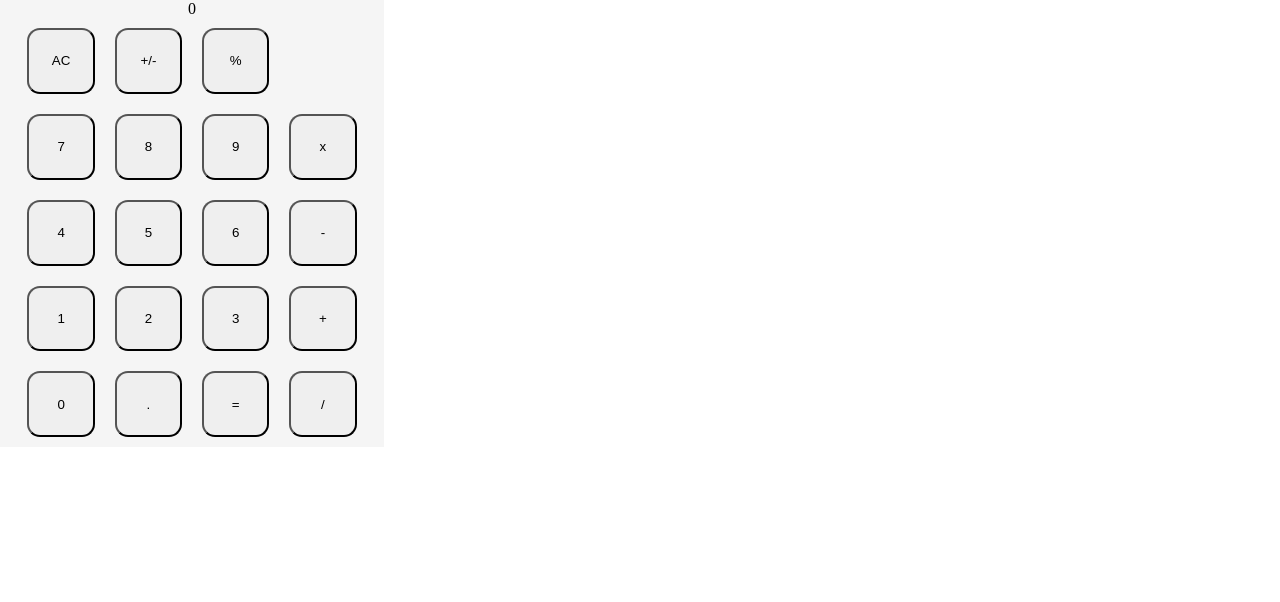
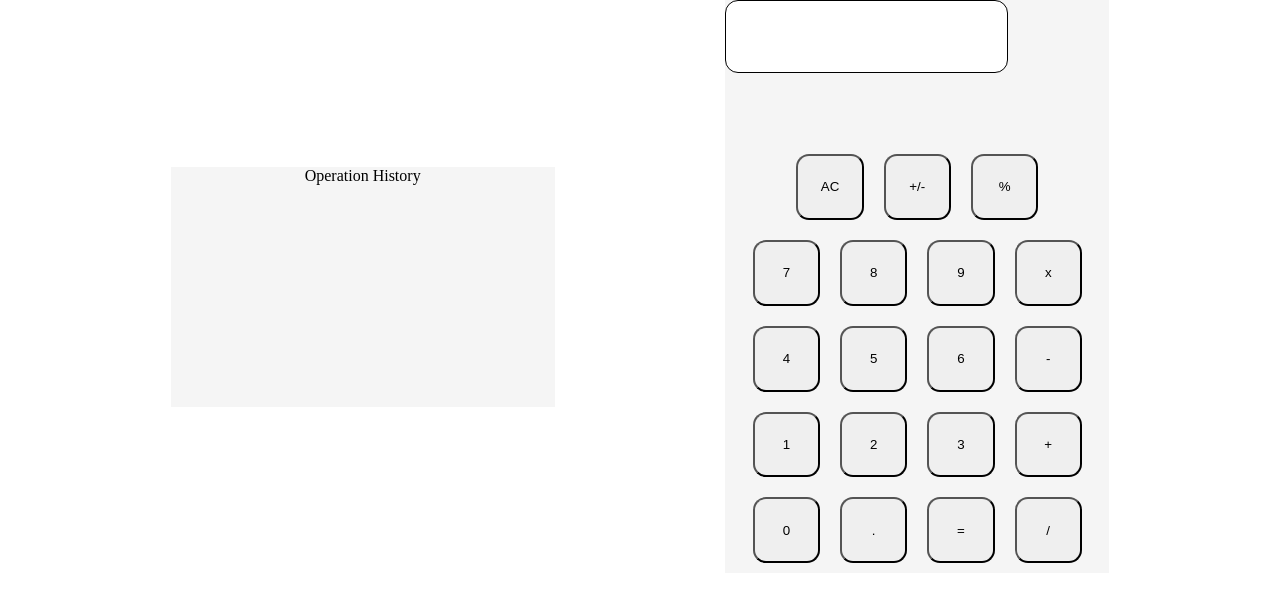
Before and after one commit to ahmadsh14/Calcolator, a React (Create React App) app: page / in a window 1280 px wide. Shown: the top 602 px of the page. Built offline with nearby package versions, Linux system fonts and the light colour scheme.

Commit message:
initial commit

```diff
--- a/src/components/CalcolatorButton.jsx
+++ b/src/components/CalcolatorButton.jsx
@@ -1,70 +1,153 @@
 import React, { Fragment } from "react";
-import { useState } from "react";
 import classes from "./Calculator.module.css";
-import { evaluate } from "mathjs";
 
-const CalButton = ({ updateNumValue }) => {
-  const [num, setNum] = useState(0);
-  const [FirstNum, setFirstNum] = useState(0);
-  const [operation, setOperation] = useState();
-  const [result, setResult] = useState();
+const CalButton = ({ updateNumValue, clear, operator , calculate}) => {
+  // const [num, setNum] = useState("");
+  // const [FirstNum, setFirstNum] = useState("");
+  // const [operation, setOperation] = useState("");
+  // const [result, setResult] = useState("");
 
-  const getnum = (event) => {
-    let input = event.target.value
-    if (num === 0) {
-      setNum(input);
-    } else {
-      setNum(num + input);
-    }
-    updateNumValue(num)
-  };
-  console.log('num: ', num);
+  // const getnum = (event) => {
+  //   updateNumValue(event.target.value);
+  // };
 
-  const operator = (e) => {
-    let operatorInput = e.target.value;
-    setOperation(operatorInput);
-    setFirstNum(num);
-    setNum(0);
-  }
-  const clear = () => {
-    setNum(0)
-  }
+  // const operator = (e) => {
+  //   let operatorInput = e.target.value;
+  //   setOperation(operatorInput);
+  //   setFirstNum(num);
+  //   setNum(0);
+  // };
+  // const clear = () => {
+  //   setNum(0);
+  // };
 
-  const calculate = () => {
-    const result = evaluate(`${FirstNum}${operation}${num}`);
-    setNum(result);
-  }
+  // const calculate = () => {
+  //   const result = evaluate(`${FirstNum}${operation}${num}`);
+  //   setNum(result);
+  // };
   return (
     <Fragment>
       <div className={classes.allButton}>
         <div>
-          <button onClick={clear}>AC</button>
-          <button onClick={getnum}>+/-</button>
-          <button onClick={getnum}>%</button>
+          <button value="AC" onClick={() => clear(clear)}>
+            AC
+          </button>
+          <button
+            value="-"
+            onClick={(event) => updateNumValue(event.target.value)}
+          >
+            +/-
+          </button>
+          <button
+            value="%"
+            onClick={(event) => updateNumValue(event.target.value)}
+          >
+            %
+          </button>
         </div>
         <div>
-          <button onClick={getnum} value={7}>7</button>
-          <button onClick={getnum} value={8}>8</button>
-          <button onClick={getnum} value={9}>9</button>
-          <button onClick={operator} value={'*'}>x</button>
+          <button
+            onClick={(event) => updateNumValue(event.target.value)}
+            value={7}
+          >
+            7
+          </button>
+          <button
+            onClick={(event) => updateNumValue(event.target.value)}
+            value={8}
+          >
+            8
+          </button>
+          <button
+            onClick={(event) => updateNumValue(event.target.value)}
+            value={9}
+          >
+            9
+          </button>
+          <button
+            onClick={(event) => operator(event.target.value)}
+            value={'*'}
+          >
+            x
+          </button>
         </div>
         <div>
-          <button onClick={getnum} value={4}>4</button>
-          <button onClick={getnum} value={5}>5</button>
-          <button onClick={getnum} value={6}>6</button>
-          <button onClick={operator} value={'-'}>-</button>
+          <button
+            onClick={(event) => updateNumValue(event.target.value)}
+            value={4}
+          >
+            4
+          </button>
+          <button
+            onClick={(event) => updateNumValue(event.target.value)}
+            value={5}
+          >
+            5
+          </button>
+          <button
+            onClick={(event) => updateNumValue(event.target.value)}
+            value={6}
+          >
+            6
+          </button>
+          <button
+            onClick={(event) => operator(event.target.value)}
+            value={"-"}
+          >
+            -
+          </button>
         </div>
         <div>
-          <button onClick={getnum} value={1}>1</button>
-          <button onClick={getnum} value={2}>2</button>
-          <button onClick={getnum} value={3}>3</button>
-          <button onClick={operator} value={'+'}>+</button>
+          <button
+            onClick={(event) => updateNumValue(event.target.value)}
+            value={1}
+          >
+            1
+          </button>
+          <button
+            onClick={(event) => updateNumValue(event.target.value)}
+            value={2}
+          >
+            2
+          </button>
+          <button
+            onClick={(event) => updateNumValue(event.target.value)}
+            value={3}
+          >
+            3
+          </button>
+          <button
+            onClick={(event) => operator(event.target.value)}
+            value={"+"}
+          >
+            +
+          </button>
         </div>
         <div>
-          <button onClick={getnum} value={0}>0</button>
-          <button onClick={getnum} value={'.'}>.</button>
-          <button onClick={calculate} value={'='}>=</button>
-          <button onClick={operator} value={'/'}>/</button>
+          <button
+            onClick={(event) => updateNumValue(event.target.value)}
+            value={0}
+          >
+            0
+          </button>
+          <button
+            onClick={(event) => updateNumValue(event.target.value)}
+            value={"."}
+          >
+            .
+          </button>
+          <button
+            onClick={(event) => calculate(event.target.value)}
+            value={"="}
+          >
+            =
+          </button>
+          <button
+            onClick={(event) => updateNumValue(event.target.value)}
+            value={"/"}
+          >
+            /
+          </button>
         </div>
       </div>
     </Fragment>
--- a/src/components/Calculator.jsx
+++ b/src/components/Calculator.jsx
@@ -1,20 +1,62 @@
-import React, { Fragment,useState } from "react";
+import React, { Fragment, useState } from "react";
 import CalButton from "./CalcolatorButton";
 import classes from "./Calculator.module.css";
+import { evaluate } from "mathjs";
+import History from "./History";
+
+
 const Calculator = () => {
-  const [numValue, setNumValue] = useState(0);
+  const [numValue, setNumValue] = useState("");
+  const [FirstNum, setFirstNum] = useState("");
+  const [operation, setOperation] = useState("");
+  const [result, setResult] = useState("");
+  const [lastOp,setLastOp] = useState('')
+  // const updateNumValue = (value) => {
+  //   setNumValue((prevState) => prevState + value);
+  // };
 
-  const updateNumValue = (value) => {
-    setNumValue(value);
-  }
+  const buttonClickHandler = (value) => {
+    if (numValue === 0) {
+      setNumValue(value);
+    } else {
+      setNumValue((prevState) => prevState + value);
+    }
+  };
+  const clear = () => {
+    setNumValue(0);
+    setResult(0);
+    setOperation("");
+  };
+  const operator = (value) => {
+    setOperation(value);
+    setFirstNum(numValue);
+    setNumValue("");
+  };
+  const calculate = () => {
+
+    const result = evaluate(`${FirstNum}${operation}${numValue}`);
+    setResult(result);
+  };
+  console.log("result: ", result);
+  console.log("numValue: ", numValue);
   return (
     <Fragment>
       <div className={classes.mainCal}>
-
-        <p>{numValue}</p>
-        <p>{}</p>
-
-        <CalButton updateNumValue={updateNumValue}  />
+        <div className={classes.HistoryBox}>
+          <History lastResult={result} />
+        </div>
+        <div className={classes.calculaterBox}>
+          <div>
+            <p className={classes.inputNum}>{numValue}</p>
+            <p className={classes.resultSty}>{result}</p>
+          </div>
+          <CalButton
+            updateNumValue={buttonClickHandler}
+            clear={clear}
+            operator={operator}
+            calculate={calculate}
+          />
+        </div>
       </div>
     </Fragment>
   );
--- a/src/components/Calculator.module.css
+++ b/src/components/Calculator.module.css
@@ -1,13 +1,12 @@
-*{
-    margin: 0;
-    padding: 0;
+* {
+  margin: 0;
+  padding: 0;
 }
-body{
-    width: 100%;
-    height: 100vh;
+body {
+  width: 100%;
+  height: 100vh;
 }
-.allButton {
-}
+
 button {
   width: 4.205rem;
   height: 4.1156rem;
@@ -16,8 +15,44 @@ button {
 }
 .mainCal {
   display: flex;
-  flex-direction: column;
   align-items: center;
+  text-align: center;
+  justify-content: space-evenly;
+}
+.calculaterBox {
   background: #f5f5f5;
   width: 30%;
 }
+.inputNum {
+  width: 281px;
+  height: 71px;
+  font-family: "Inter";
+  font-style: normal;
+  font-weight: 400;
+  font-size: 40px;
+  line-height: 48px;
+  text-align: right;
+  color: #000000;
+  background-color: white;
+  border-radius: 0.8125rem;
+  border: 1px solid #000000;
+  align-items: center;
+}
+
+.resultSty {
+  width: 281px;
+  height: 71px;
+  font-family: "Inter";
+  font-style: normal;
+  font-weight: 400;
+  font-size: 40px;
+  line-height: 48px;
+
+  color: #000000;
+}
+
+.HistoryBox {
+  background: #f5f5f5;
+  width: 30%;
+  height: 30vh;
+}
--- /dev/null
+++ b/src/components/History.jsx
@@ -0,0 +1,15 @@
+import React, { Fragment } from "react";
+const History = ({lastResult ,}) => {
+  return (
+    <Fragment>
+      <div>
+        <p>Operation History</p>
+      </div>
+      <div>
+        {lastResult}
+      </div>
+    </Fragment>
+  );
+};
+
+export default History;
--- /dev/null
+++ b/src/components/History.module.css
@@ -0,0 +1,4 @@
+.HistoryBox {
+  background: #f5f5f5;
+  width: 100%;
+}
```
